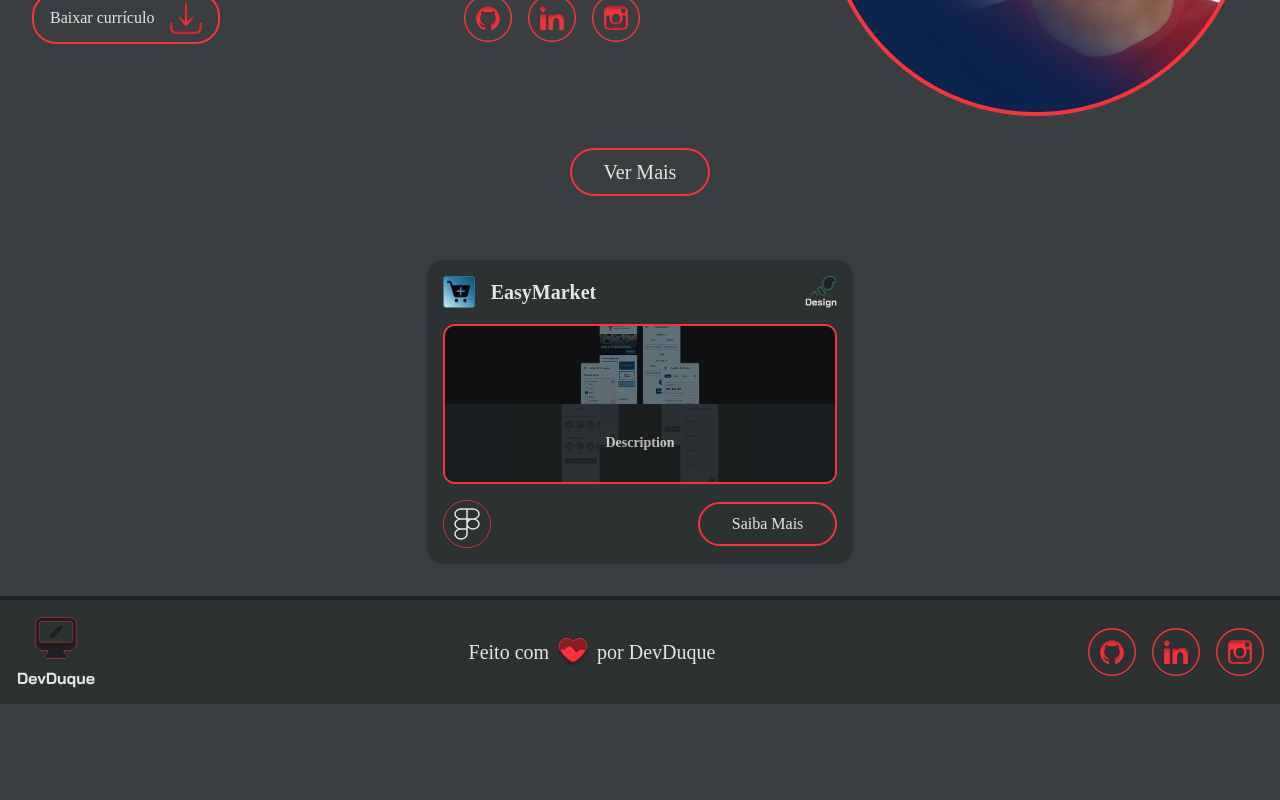
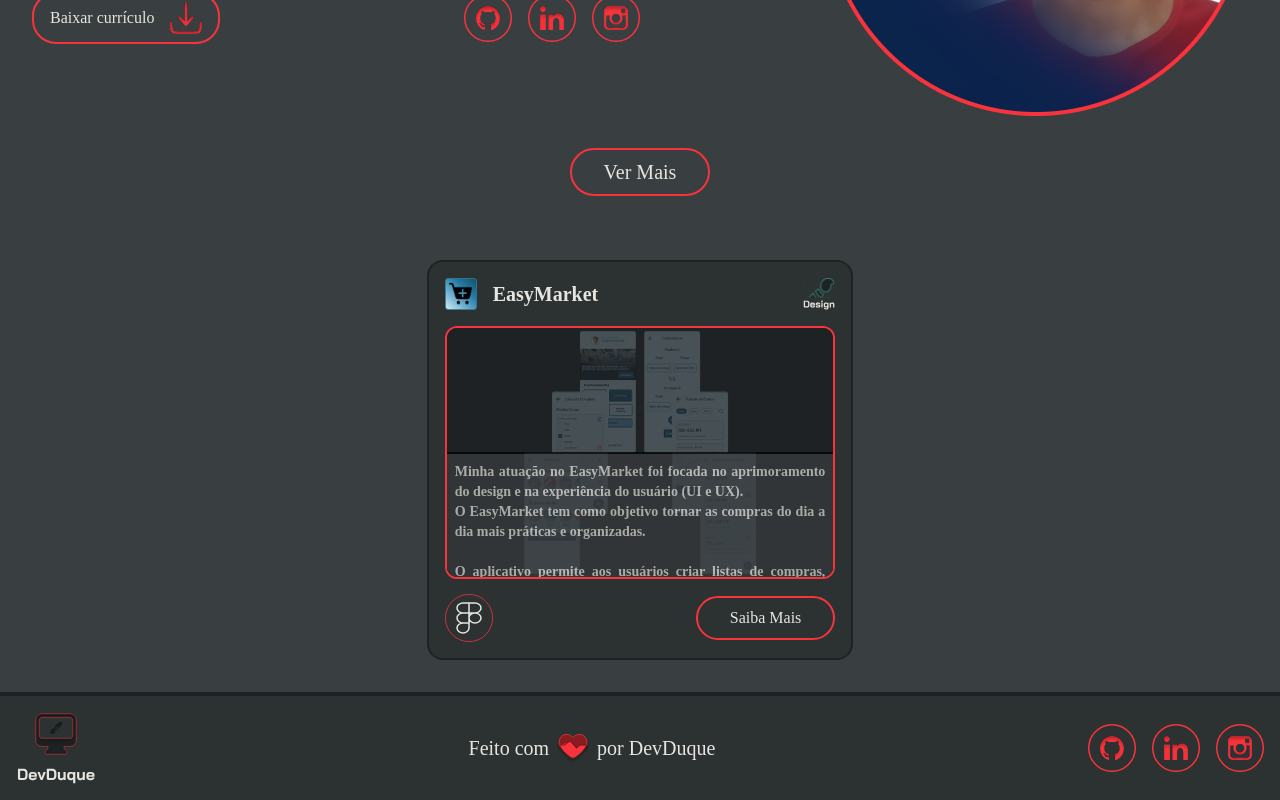
Before and after one commit to DevDuque/portfolio, a React (Vite) app in the folder web/: page / in a window 1280 px wide. Shown: the part 496-1296 px from the top of the page. Before the commit the page ends 1200 px from the top, so only its background shows below. Built offline with nearby package versions, Linux system fonts and the light colour scheme.

Commit message:
Style: Add bigger image section on Card & Change colors of the stacks

```diff
--- a/web/src/components/Card.tsx
+++ b/web/src/components/Card.tsx
@@ -4,21 +4,22 @@ import Figma from "../assets/icons/Figma.svg";
 import EasyMarket from "../assets/icons/easymarket.png";
 import EasyDemo from "../assets/images/easydemo.png";
 
-function Card() {
+export default function Card() {
   return (
-    <div className="flex flex-col gap-4 w-1/3 bg-background-components p-4  rounded-2xl m-8">
-      {/* Header:  */}
+    <div className="flex flex-col gap-4 w-1/3 bg-background-components border-2 border-stroke p-4 rounded-2xl m-8 min-h-[400px]">
+      {/* Header */}
       <div className="flex justify-between items-center">
         <div className="flex items-center gap-4">
           <img src={EasyMarket} alt="EasyMarket Logo" width={32} height={32} />
           <label className="text-xl font-bold">EasyMarket</label>
         </div>
-
         <img src={DesignTag} alt="Design Tag" width={32} height={32} />
       </div>
 
       {/* Main Content Section */}
-      <div className="relative h-40 border-2 border-primary overflow-hidden rounded-xl">
+      <div className="flex flex-col h-full">
+        {/* Image Section */}
+        <div className="relative h-8/10 border-2 border-primary overflow-hidden rounded-xl">
           {/* Background Color (Bottom Layer) */}
           <div className="absolute inset-0 bg-stroke z-0"></div>
 
@@ -30,28 +31,37 @@ function Card() {
           />
 
           {/* Semi-Transparent Background (Above Image) */}
-        <div className="absolute inset-0 bg-black opacity-50 z-20"></div>
+          <div className="absolute inset-0 bg-stroke opacity-75 z-20"></div>
 
           {/* Description (Top Layer) */}
-        <div className="absolute bottom-0 w-full h-1/2 bg-stroke flex flex-col items-center justify-center z-30 opacity-80">
-          <p className="text-center text-sm font-semibold">Description</p>
+          <div className="flex flex-col items-center justify-center absolute bottom-0 w-full h-1/2 bg-background opacity-70 z-30  border-t-2 border-black">
+            <p className="text-justify p-2 text-sm font-semibold h-full overflow-hidden text-ellipsis">
+              Minha atuação no EasyMarket foi focada no aprimoramento do design
+              e na experiência do usuário (UI e UX). <br />O EasyMarket tem como
+              objetivo tornar as compras do dia a dia mais práticas e
+              organizadas.
+              <br />
+              <br />O aplicativo permite aos usuários criar listas de compras,
+              visualizar supermercados próximos, acompanhar seu histórico de
+              gastos e até consultar uma API para pesquisar alimentos e
+              visualizar as calorias de cada item com base em uma quantidade
+              específica de gramas, ajudando a tomar decisões mais informadas
+              sobre a alimentação.
+            </p>
           </div>
         </div>
 
         {/* Icon Section & Button */}
-      <div className="flex justify-between items-center">
+        <div className="flex justify-between items-center mt-auto">
           <div className="flex gap-4">
             <img src={Figma} alt="Figma" width={48} height={48} />
           </div>
-        <button
-          className="text-md py-2 px-8 border-2 border-primary rounded-3xl
-          "
-        >
+
+          <button className="text-md py-2 px-8 border-2 border-primary rounded-3xl">
             Saiba Mais
           </button>
         </div>
       </div>
+    </div>
   );
 }
-
-export default Card;
```
Lines whose indentation alone changed are shown as unchanged.
